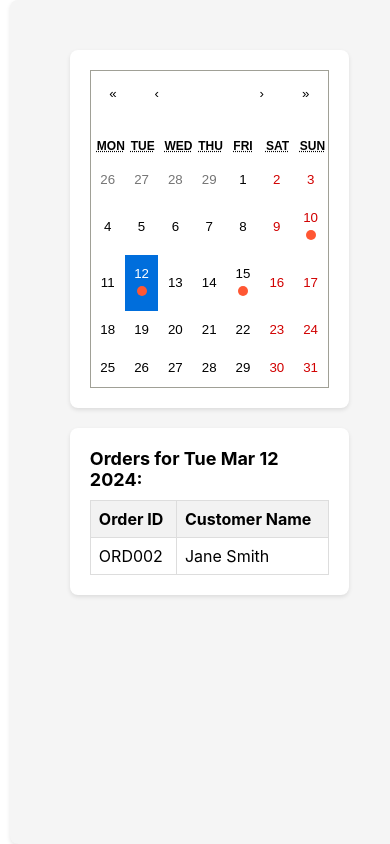
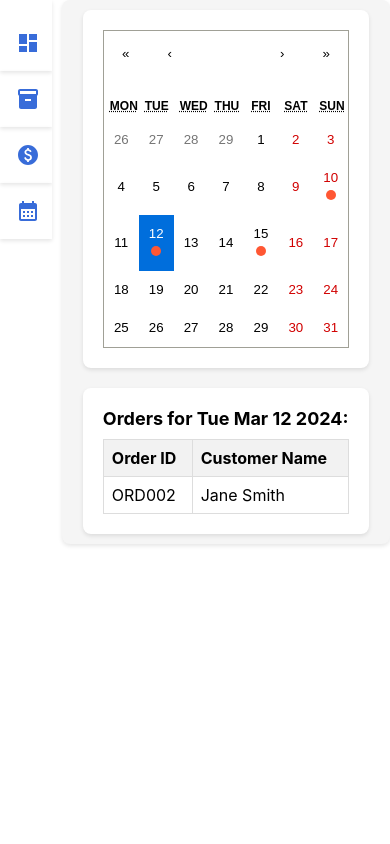
Before and after one commit to ramkrishna07/erp_system, a React (Create React App) app: page /calendar in a window 390 px wide. Built offline with nearby package versions, Linux system fonts and the light colour scheme.

Commit message:
minor changes

```diff
--- a/public/index.html
+++ b/public/index.html
@@ -3,7 +3,7 @@
   <head>
     <meta charset="utf-8" />
     <link rel="icon" href="%PUBLIC_URL%/favicon.ico" />
-    <meta name="viewport" content="width=device-width,initial-scale=1.0/>
+    <meta name="viewport" content="width=device-width,initial-scale=1.0"/>
     <meta name="theme-color" content="#000000" />
     <meta
       name="description"
--- a/src/components/Dashboard.css
+++ b/src/components/Dashboard.css
@@ -7,7 +7,6 @@
     display: flex;
     flex-direction: row;
     align-items: flex-start;
-
 }
 .dashboard{
     display: flex;
@@ -225,11 +224,24 @@ svg{
     }
 }
 @media only screen and (max-width: 840px) {
+    .container{
+        height: 540px;
+        overflow: hidden;
+    }
     .dashboard{
-        height: 100%;
+        /* height: 100%; */
         width: 80%;
         padding-top: 50px;
         justify-content: flex-start;
+        /* height: max-content; */
+        height: 100%;
+        overflow: scroll;
+    }
+    .top,.bottom,.summary,.graph{
+        height: unset;
+    }
+    .bottom{
+        padding-bottom: 60px;
     }
     .top{
         flex-direction: column;
@@ -248,11 +260,7 @@ svg{
     }
 }
 @media only screen and (max-width: 715px) {
-    .top{
-        height: 60%;
-    }
     .bottom{
-        height: 40%;
         flex-direction: column;
         gap: 20px;
     }
--- a/src/components/Navbar.css
+++ b/src/components/Navbar.css
@@ -1,38 +1,30 @@
 .navbar{
-    /* position: fixed; */
     display: flex;
     flex-direction: column;
     width: 15%;
-    min-height: 100vh;
-    overflow: auto;
+    height: 100%;
+    /* min-height: 100vh; */
+    overflow: hidden;
     gap: 20px;
     background-color: #fff;
-    /* border-bottom: 1px none; */
     box-shadow: 0 2px 4px rgba(0, 0, 0, 0.1);
-    /* padding-top: 50px; */
 }
-.navbar-left,.navbar-right{
-    /* width: 50%; */
+.navbar-left{
     height: 100%;
-    /* padding: 20px 0px 0px 20px; */
-    /* background-color: #fff; */
 }
 ul{
     display: flex;
     flex-direction: column;
-    /* list-style-type: none; */
     margin: 0;
     padding: 0;
     overflow: hidden;
 }
-.navbar-left ul li,.navbar-right ul li{
+.navbar-left ul li{
     display: flex;
     gap: 2px;
     color: black;
     text-align: center;
     padding: 16px;
-    /* text-decoration: none; */
-    /* border-bottom: 1px solid; */
     box-shadow: 0 2px 4px rgba(0, 0, 0, 0.1);
 }
 span{
@@ -44,28 +36,14 @@ a {
 }
 @media only screen and (max-width: 840px) {
     .navbar{
-        height: 100%;
-        /* background-color: red; */
         width: 20%;
-
     }
     .navbar-left{
         padding-top: 15px;
     }
-    /* span{
-        display: none;
-    }
-    .navbar{
-        width: fit-content;
-    } */
-    /* .dashboard{
-        width: 95%;
-    } */
 }
 @media only screen and (max-width: 615px) {
     .navbar{
-        /* height: 100%;
-        background-color: red; */
         width: 5%;
         width: fit-content;
 
--- a/src/components/Navbar.jsx
+++ b/src/components/Navbar.jsx
@@ -24,13 +24,6 @@ const Navbar = () => {
         <Link to="../calendar"><li><CalendarMonthIcon color='blue'/><span>Calendar</span></li></Link>
       </ul>
     </div>
-    <div className='navbar-right'>
-      <ul>
-        {/* <li>search</li>
-        <li>notification</li>
-        <li>settings</li> */}
-      </ul>
-    </div>
   </div>
   </ThemeProvider>
   )
--- a/src/components/OrderCalendar.css
+++ b/src/components/OrderCalendar.css
@@ -90,3 +90,13 @@
     width: 80%;
   }
 }
+@media only screen and (max-width: 465px) {
+  .orders-calendar{
+    padding: 20px;
+  }
+}
+@media only screen and (max-width: 400px) {
+  .orders-calendar{
+    padding: 10px;
+  }
+}
```
